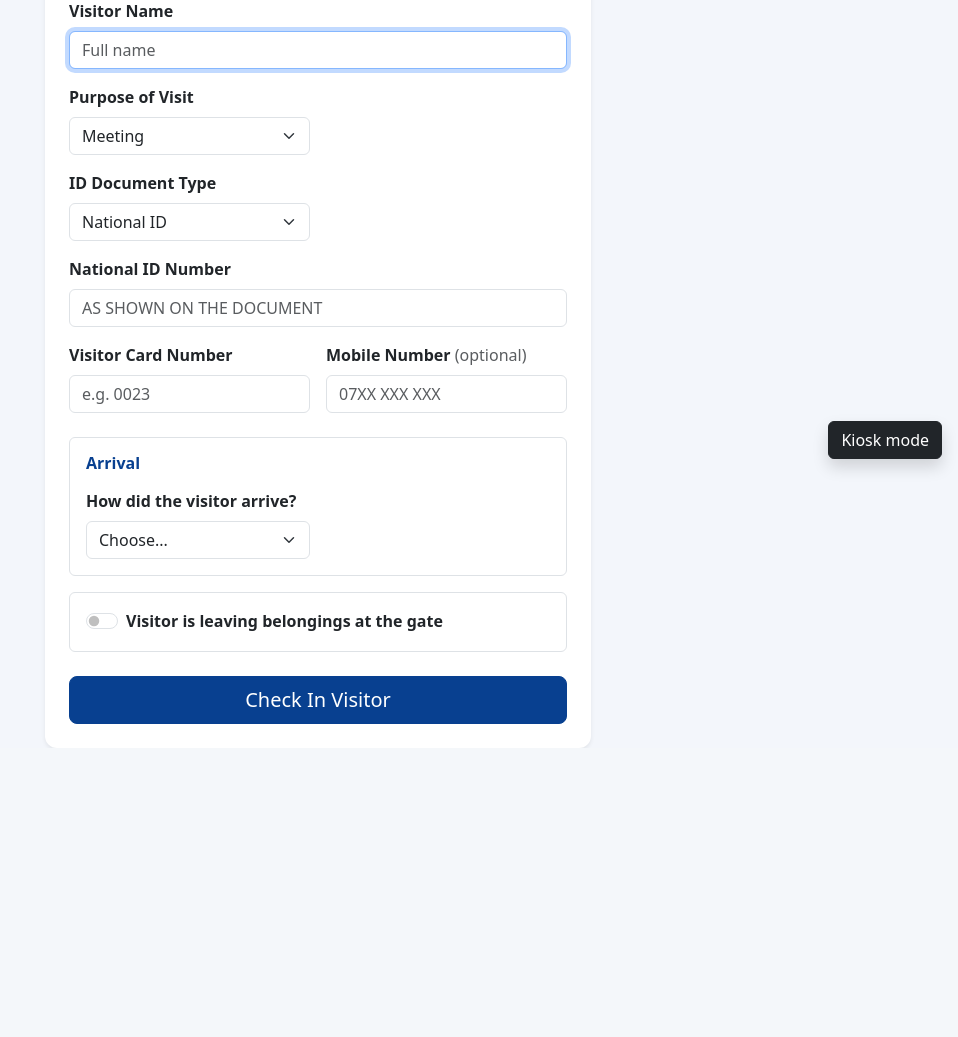
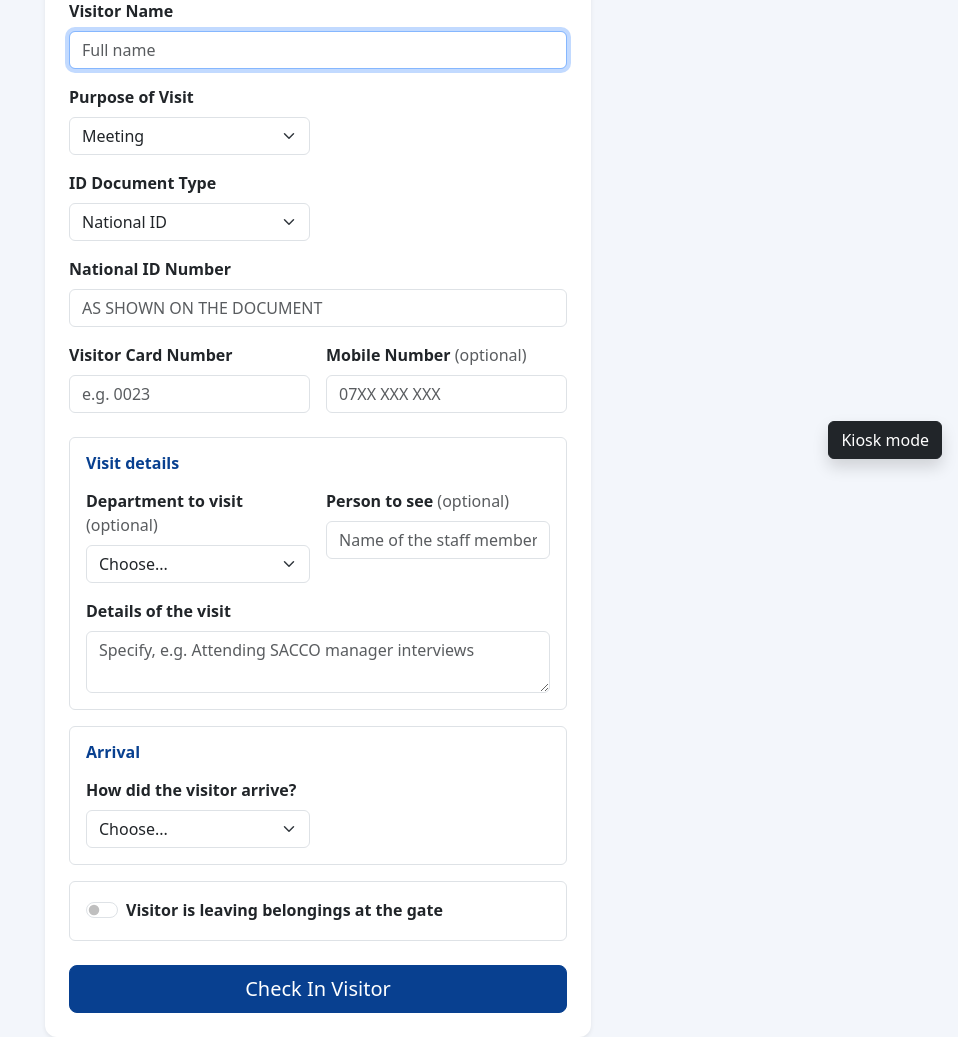
Before and after one commit to elvnshuti-codes/laptop-registration-system, a Laravel app: page /gate/create in a window 1280 px wide. Shown: the part 325-1362 px from the top of the page, without its empty margins (322-1280 px from the left). Before the commit the page ends 1073 px from the top, so only its background shows below. Run offline with Laravel 12, Linux system fonts and the light colour scheme; a user stored in the database is signed in; data comes from the database, SQL or seed files in the repository; parts of the project's set-up code (start-up, migrations or seed data) failed here and were passed over.

Commit message:
Gate: visit details for purposes other than Testing and Security

```diff
--- a/app/Http/Controllers/GateController.php
+++ b/app/Http/Controllers/GateController.php
@@ -2,8 +2,10 @@
 
 namespace App\Http\Controllers;
 
+use App\Models\Department;
 use App\Models\SampleType;
 use App\Models\VisitArm;
+use App\Models\VisitDetail;
 use App\Models\VisitArrival;
 use App\Models\VisitSecurityDetail;
 use App\Models\VisitorBooking;
@@ -78,11 +80,12 @@ class GateController extends Controller
         $securityPurposes = VisitPurpose::securityNames();
         $forces = VisitSecurityDetail::FORCES;
         $ranks = VisitSecurityDetail::RANKS;
+        $departments = Department::orderBy('name')->pluck('name');
         $armTypes = ['Firearms' => VisitArm::FIREARMS, 'Other weapons' => VisitArm::OTHERS];
 
         return view('gate.create', compact(
             'booking', 'purposes', 'testingPurposes', 'sampleTypes', 'deliveredBy', 'arrivalModes',
-            'securityPurposes', 'forces', 'ranks', 'armTypes'
+            'securityPurposes', 'forces', 'ranks', 'armTypes', 'departments'
         ));
     }
 
@@ -110,6 +113,9 @@ class GateController extends Controller
 
         // Is this a uniformed officer on security duty? Decided by the purpose's Security flag.
         $isSecurity = VisitPurpose::securityNames()->contains($request->input('purpose'));
+
+        // Every other purpose (interview, meeting, delivery...) gets a details box.
+        $needsDetails = ! $isTesting && ! $isSecurity;
 
         // If the owner is delivering, their own mobile is the owner's phone: no need to type it twice.
         if ($isTesting
@@ -145,6 +151,14 @@ class GateController extends Controller
                 'items.*.colour' => 'required|string|max:60',
                 'items.*.quantity' => 'required|integer|min:1|max:999',
                 'items.*.notes' => 'nullable|string|max:255',
+            ];
+        }
+
+        if ($needsDetails) {
+            $rules += [
+                'detail_text' => 'required|string|max:500',
+                'detail_department' => ['nullable', 'string', 'max:120', Rule::exists('departments', 'name')],
+                'detail_person' => 'nullable|string|max:255',
             ];
         }
 
@@ -213,6 +227,7 @@ class GateController extends Controller
             'items.*.name.required' => 'Enter the item name for every row.',
             'items.*.colour.required' => 'Enter the colour of every item.',
             'items.*.quantity.required' => 'Enter how many of every item.',
+            'detail_text.required' => 'Enter the details of the visit (for example: attending SACCO manager interviews).',
             'security_force.required' => 'Choose whether the officer belongs to the UPDF or the UPF.',
             'officer_rank.required' => "Enter the officer's rank.",
             'vip_name.required' => 'Enter the name of the VIP the officer is protecting.',
@@ -251,6 +266,14 @@ class GateController extends Controller
             ];
             $arms = $request->boolean('has_arms') ? ($validated['arms'] ?? []) : [];
         }
+        // What the visitor came for (non-Testing, non-Security purposes).
+        $detail = $needsDetails ? [
+            'details' => trim($validated['detail_text']),
+            'department' => filled($validated['detail_department'] ?? null) ? $validated['detail_department'] : null,
+            'person' => filled($validated['detail_person'] ?? null) ? trim($validated['detail_person']) : null,
+        ] : null;
+        unset($validated['detail_text'], $validated['detail_department'], $validated['detail_person']);
+
         unset(
             $validated['security_force'], $validated['officer_rank'], $validated['vip_name'], $validated['vip_title'],
             $validated['locker_number'], $validated['has_arms'], $validated['arms']
@@ -275,7 +298,7 @@ class GateController extends Controller
             }
         }
 
-        $visit = DB::transaction(function () use ($validated, $samples, $arrival, $leftItems, $officerId, $security, $arms) {
+        $visit = DB::transaction(function () use ($validated, $samples, $arrival, $leftItems, $officerId, $security, $arms, $detail) {
             // If this visitor came with a booking, lock it and re-check it,
             // so one booking can never be used twice.
             $booking = null;
@@ -340,6 +363,15 @@ class GateController extends Controller
                 ]);
             }
 
+            if ($detail) {
+                $visit->detail()->create([
+                    'details' => $detail['details'],
+                    'department' => $detail['department'],
+                    'person_to_see' => $detail['person'],
+                    'recorded_by' => $officerId,
+                ]);
+            }
+
             if ($security) {
                 $visit->security()->create([
                     'force' => $security['force'],
@@ -383,7 +415,7 @@ class GateController extends Controller
     // Shows the printable ticket after a successful check-in.
     public function ticket(VisitorVisit $visit)
     {
-        $visit->load(['arrival', 'leftItems.handler', 'security.handler', 'arms']);
+        $visit->load(['arrival', 'leftItems.handler', 'security.handler', 'arms', 'detail']);
 
         return view('gate.ticket', compact('visit'));
     }
@@ -453,7 +485,7 @@ class GateController extends Controller
                 ->with('error', "{$visit->name} has not been cleared at Entry. Send the visitor to Entry for device check-out first.");
         }
 
-        $visit->load(['devices', 'exceptions.recordedBy', 'arrival', 'leftItems.handler', 'security.handler', 'arms']);
+        $visit->load(['devices', 'exceptions.recordedBy', 'arrival', 'leftItems.handler', 'security.handler', 'arms', 'detail']);
 
         return view('gate.checkout-show', compact('visit'));
     }
--- a/app/Models/VisitorVisit.php
+++ b/app/Models/VisitorVisit.php
@@ -124,4 +124,8 @@ class VisitorVisit extends Model
     {
         return $this->hasMany(\App\Models\VisitArm::class);
     }
+    public function detail(): \Illuminate\Database\Eloquent\Relations\HasOne
+    {
+        return $this->hasOne(\App\Models\VisitDetail::class);
+    }
 }
--- a/resources/views/gate/create.blade.php
+++ b/resources/views/gate/create.blade.php
@@ -258,6 +258,44 @@
                                    class="form-control @error('visitor_mobile_number') is-invalid @enderror"
                                    value="{{ old('visitor_mobile_number', $booking?->visitor_mobile_number) }}" placeholder="07XX XXX XXX">
                             @error('visitor_mobile_number') <div class="invalid-feedback">{{ $message }}</div> @enderror
+                        </div>
+                    </div>
+
+                    {{-- Visit details: every purpose except Testing and Security --}}
+                    <div id="detail_block" class="border rounded p-3 mb-3" style="display: none;">
+                        <h6 class="fw-bold text-primary mb-3">Visit details</h6>
+
+                        <div class="row g-3 mb-3">
+                            <div class="col-md-6">
+                                <label for="detail_department" class="form-label fw-semibold">
+                                    Department to visit <span class="text-muted fw-normal">(optional)</span>
+                                </label>
+                                <select id="detail_department" name="detail_department"
+                                        class="form-select @error('detail_department') is-invalid @enderror">
+                                    <option value="">Choose...</option>
+                                    @foreach ($departments as $department)
+                                        <option value="{{ $department }}" @selected(old('detail_department') === $department)>{{ $department }}</option>
+                                    @endforeach
+                                </select>
+                                @error('detail_department') <div class="invalid-feedback">{{ $message }}</div> @enderror
+                            </div>
+                            <div class="col-md-6">
+                                <label for="detail_person" class="form-label fw-semibold">
+                                    Person to see <span class="text-muted fw-normal">(optional)</span>
+                                </label>
+                                <input type="text" id="detail_person" name="detail_person" maxlength="255"
+                                       class="form-control @error('detail_person') is-invalid @enderror"
+                                       value="{{ old('detail_person') }}" placeholder="Name of the staff member">
+                                @error('detail_person') <div class="invalid-feedback">{{ $message }}</div> @enderror
+                            </div>
+                        </div>
+
+                        <div>
+                            <label for="detail_text" class="form-label fw-semibold">Details of the visit</label>
+                            <textarea id="detail_text" name="detail_text" rows="2" maxlength="500"
+                                      class="form-control @error('detail_text') is-invalid @enderror"
+                                      placeholder="Specify, e.g. Attending SACCO manager interviews">{{ old('detail_text') }}</textarea>
+                            @error('detail_text') <div class="invalid-feedback">{{ $message }}</div> @enderror
                         </div>
                     </div>
 
@@ -618,6 +656,21 @@
         });
     })();
 
+    // Every purpose except Testing and Security gets the "Visit details" box.
+    (function () {
+        const testing = @json($testingPurposes);
+        const security = @json($securityPurposes);
+        const purpose = document.getElementById('purpose');
+        const block = document.getElementById('detail_block');
+
+        function update() {
+            const p = purpose.value;
+            block.style.display = (p && !testing.includes(p) && !security.includes(p)) ? '' : 'none';
+        }
+        purpose.addEventListener('change', update);
+        update();
+    })();
+
     // Security purpose: show the officer section, rank suggestions and arms rows.
     (function () {
         const securityPurposes = @json($securityPurposes);
```
Also changed, not shown: app/Models/VisitDetail.php (added, +21 -0 lines), resources/views/gate/ticket.blade.php (+12 -0 lines), database/migrations/2026_11_16_000001_create_visit_details.php (added).
